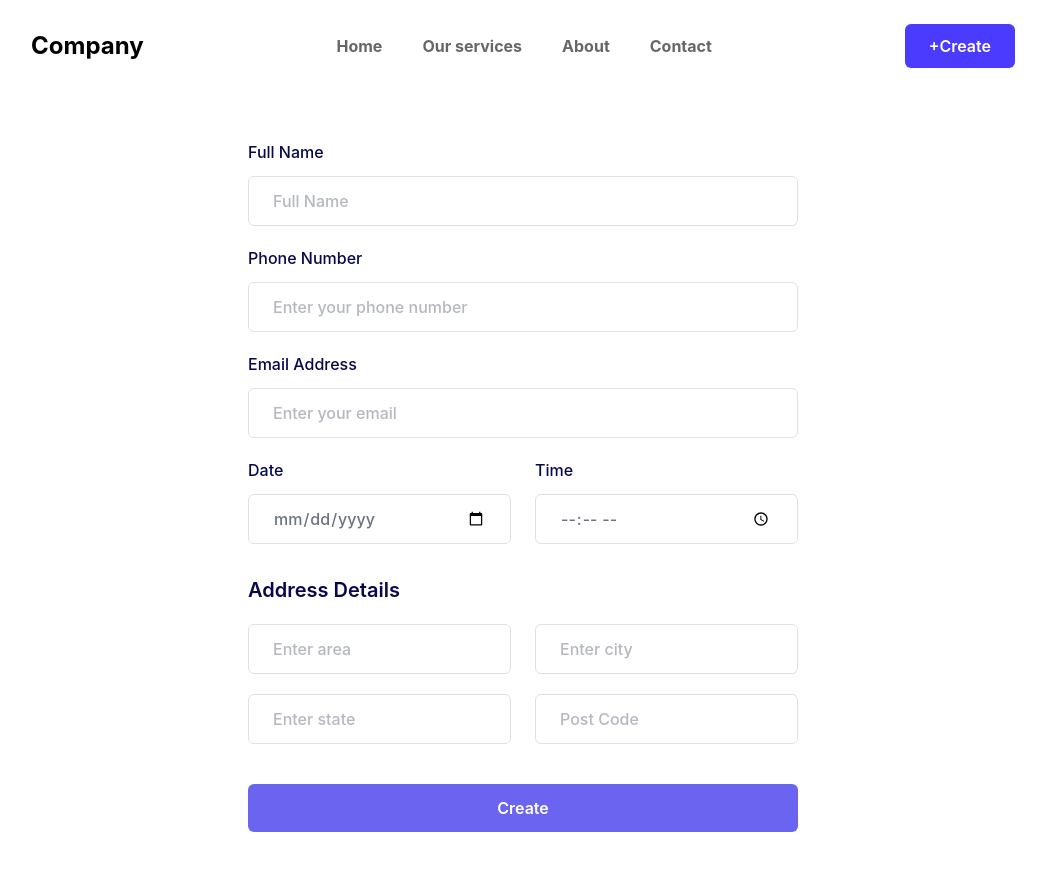
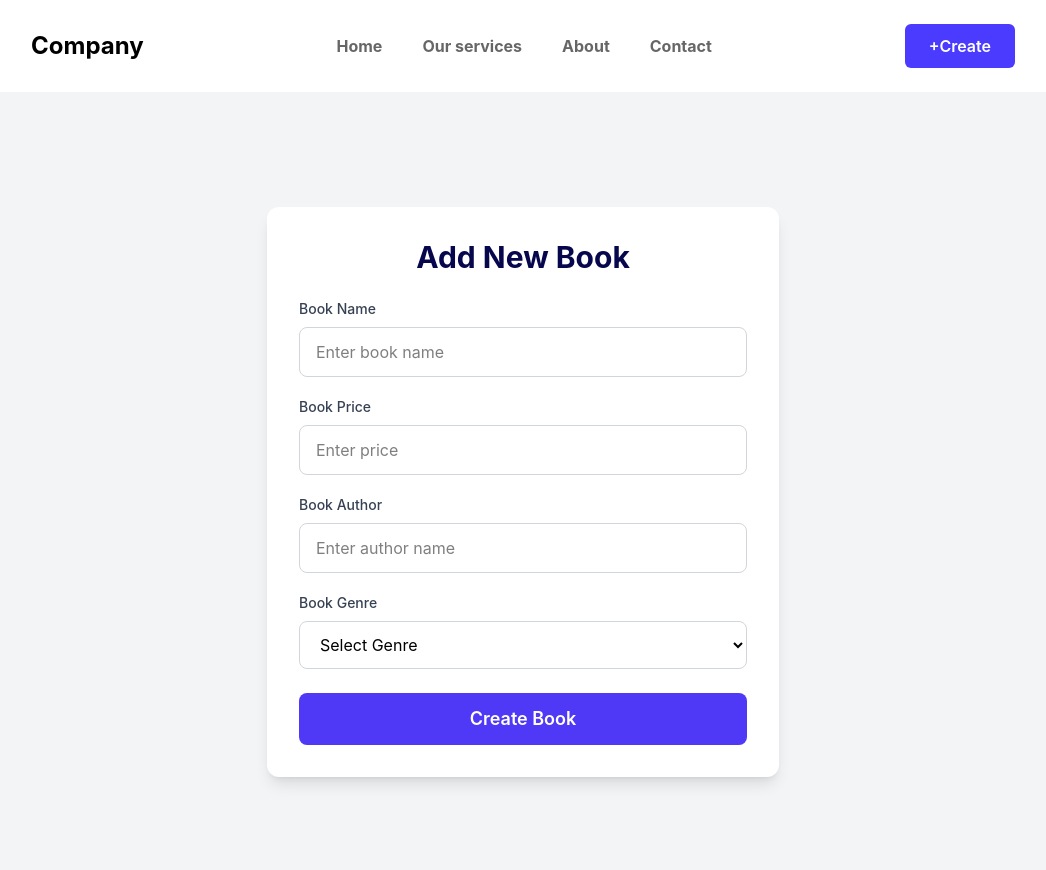
Before and after one commit to Asmit335/Book-Management-saas, a React app in the folder frontend/: page /create-page in a window 1280 px wide. Shown: the top 870 px of the page, without its empty margins (117-1163 px from the left). Built offline with nearby package versions, Linux system fonts and the light colour scheme; the HTML template or start-up script is replaced by a standard one.

Commit message:
implemented post api in ui

```diff
--- a/frontend/src/pages/CreatePage.jsx
+++ b/frontend/src/pages/CreatePage.jsx
@@ -1,82 +1,139 @@
+import { useState } from "react"
 import Navbar from "../components/Navbar"
+import axios from "axios"
+import { useNavigate } from "react-router-dom"
 
 
 function CreatePage(){
+  const navigate=useNavigate()
+  const [addBook, setAddBook] = useState({
+    bookName: "",
+    bookPrice: "",
+    bookAuthor: "",
+    bookGenre: "Khanal Asmit",
+  })
+  const fetchToAddBook=async(e)=>{
+    e.preventDefault()
+    const response=await axios.post("http://localhost:3000/books",addBook)
+    if(response.status===200){
+      navigate("/")
+    }else{
+      alert("Something went wrong!");
+
+    }
+
+   }
+
+  const handleChange=(e)=>{
+    setAddBook({
+      ...addBook,
+        [e.target.name]:e.target.value
+    })
+  }
+
     return(
         <>
         <Navbar/>
-          <div className="flex items-center justify-center p-12">
-  <div className="mx-auto w-full max-w-[550px] bg-white">
-    <form>
+    <div className="flex items-center justify-center min-h-screen bg-gray-100 p-8">
+  <div className="w-full max-w-lg rounded-xl bg-white p-8 shadow-lg">
+    <h2 className="mb-6 text-center text-3xl font-bold text-[#07074D]">
+      Add New Book
+    </h2>
+
+    <form onSubmit={fetchToAddBook}>
+      {/* Book Name */}
       <div className="mb-5">
-        <label htmlFor="name" className="mb-3 block text-base font-medium text-[#07074D]">
-          Full Name
+        <label
+          htmlFor="bookName"
+          className="mb-2 block text-sm font-medium text-gray-700"
+        >
+          Book Name
         </label>
-        <input type="text" name="name" id="name" placeholder="Full Name" className="w-full rounded-md border border-[#e0e0e0] bg-white py-3 px-6 text-base font-medium text-[#6B7280] outline-none focus:border-[#6A64F1] focus:shadow-md" />
+        <input
+          type="text"
+          id="bookName"
+          name="bookName"
+          value={addBook.bookName}
+          onChange={handleChange}
+          placeholder="Enter book name"
+          className="w-full rounded-lg border border-gray-300 px-4 py-3 outline-none transition focus:border-indigo-500"
+        />
       </div>
+
+      {/* Book Price */}
       <div className="mb-5">
-        <label htmlFor="phone" className="mb-3 block text-base font-medium text-[#07074D]">
-          Phone Number
+        <label
+          htmlFor="bookPrice"
+          className="mb-2 block text-sm font-medium text-gray-700"
+        >
+          Book Price
         </label>
-        <input type="text" name="phone" id="phone" placeholder="Enter your phone number" className="w-full rounded-md border border-[#e0e0e0] bg-white py-3 px-6 text-base font-medium text-[#6B7280] outline-none focus:border-[#6A64F1] focus:shadow-md" />
+        <input
+          type="number"
+          id="bookPrice"
+          name="bookPrice"
+          value={addBook.bookPrice}
+          onChange={handleChange}
+          placeholder="Enter price"
+          className="w-full rounded-lg border border-gray-300 px-4 py-3 outline-none transition focus:border-indigo-500"
+        />
       </div>
+
+      {/* Book Author */}
       <div className="mb-5">
-        <label htmlFor="email" className="mb-3 block text-base font-medium text-[#07074D]">
-          Email Address
+        <label
+          htmlFor="bookAuthor"
+          className="mb-2 block text-sm font-medium text-gray-700"
+        >
+          Book Author
         </label>
-        <input type="email" name="email" id="email" placeholder="Enter your email" className="w-full rounded-md border border-[#e0e0e0] bg-white py-3 px-6 text-base font-medium text-[#6B7280] outline-none focus:border-[#6A64F1] focus:shadow-md" />
+        <input
+          type="text"
+          id="bookAuthor"
+          name="bookAuthor"
+          value={addBook.bookAuthor}
+          onChange={handleChange}
+          placeholder="Enter author name"
+          defaultValue="Asmit Khanal"
+          className="w-full rounded-lg border border-gray-300 px-4 py-3 outline-none transition focus:border-indigo-500"
+        />
       </div>
-      <div className="-mx-3 flex flex-wrap">
-        <div className="w-full px-3 sm:w-1/2">
-          <div className="mb-5">
-            <label htmlFor="date" className="mb-3 block text-base font-medium text-[#07074D]">
-              Date
-            </label>
-            <input type="date" name="date" id="date" className="w-full rounded-md border border-[#e0e0e0] bg-white py-3 px-6 text-base font-medium text-[#6B7280] outline-none focus:border-[#6A64F1] focus:shadow-md" />
-          </div>
-        </div>
-        <div className="w-full px-3 sm:w-1/2">
-          <div className="mb-5">
-            <label htmlFor="time" className="mb-3 block text-base font-medium text-[#07074D]">
-              Time
-            </label>
-            <input type="time" name="time" id="time" className="w-full rounded-md border border-[#e0e0e0] bg-white py-3 px-6 text-base font-medium text-[#6B7280] outline-none focus:border-[#6A64F1] focus:shadow-md" />
-          </div>
-        </div>
+
+      {/* Book Genre */}
+      <div className="mb-6">
+        <label
+          htmlFor="bookGenre"
+          className="mb-2 block text-sm font-medium text-gray-700"
+        >
+          Book Genre
+        </label>
+
+        <select
+          id="bookGenre"
+          name="bookGenre"
+          value={addBook.bookGenre}
+          onChange={handleChange}
+          className="w-full rounded-lg border border-gray-300 px-4 py-3 outline-none transition focus:border-indigo-500"
+        >
+          <option value="">Select Genre</option>
+          <option value="Fiction">Fiction</option>
+          <option value="Non-Fiction">Non-Fiction</option>
+          <option value="Science">Science</option>
+          <option value="Technology">Technology</option>
+          <option value="History">History</option>
+          <option value="Biography">Biography</option>
+          <option value="Fantasy">Fantasy</option>
+          <option value="Romance">Romance</option>
+          <option value="Horror">Horror</option>
+        </select>
       </div>
-      <div className="mb-5 pt-3">
-        <label className="mb-5 block text-base font-semibold text-[#07074D] sm:text-xl">
-          Address Details
-        </label>
-        <div className="-mx-3 flex flex-wrap">
-          <div className="w-full px-3 sm:w-1/2">
-            <div className="mb-5">
-              <input type="text" name="area" id="area" placeholder="Enter area" className="w-full rounded-md border border-[#e0e0e0] bg-white py-3 px-6 text-base font-medium text-[#6B7280] outline-none focus:border-[#6A64F1] focus:shadow-md" />
-            </div>
-          </div>
-          <div className="w-full px-3 sm:w-1/2">
-            <div className="mb-5">
-              <input type="text" name="city" id="city" placeholder="Enter city" className="w-full rounded-md border border-[#e0e0e0] bg-white py-3 px-6 text-base font-medium text-[#6B7280] outline-none focus:border-[#6A64F1] focus:shadow-md" />
-            </div>
-          </div>
-          <div className="w-full px-3 sm:w-1/2">
-            <div className="mb-5">
-              <input type="text" name="state" id="state" placeholder="Enter state" className="w-full rounded-md border border-[#e0e0e0] bg-white py-3 px-6 text-base font-medium text-[#6B7280] outline-none focus:border-[#6A64F1] focus:shadow-md" />
-            </div>
-          </div>
-          <div className="w-full px-3 sm:w-1/2">
-            <div className="mb-5">
-              <input type="text" name="post-code" id="post-code" placeholder="Post Code" className="w-full rounded-md border border-[#e0e0e0] bg-white py-3 px-6 text-base font-medium text-[#6B7280] outline-none focus:border-[#6A64F1] focus:shadow-md" />
-            </div>
-          </div>
-        </div>
-      </div>
-      <div>
-        <button className="hover:shadow-form w-full rounded-md bg-[#6A64F1] py-3 px-8 text-center text-base font-semibold text-white outline-none">
-          Create
-        </button>
 
-      </div>
+       <button
+        type="submit"
+        className="w-full rounded-lg bg-indigo-600 py-3 text-lg font-semibold text-white transition hover:bg-indigo-700"
+      >
+        Create Book
+      </button>
     </form>
   </div>
 </div>
```
